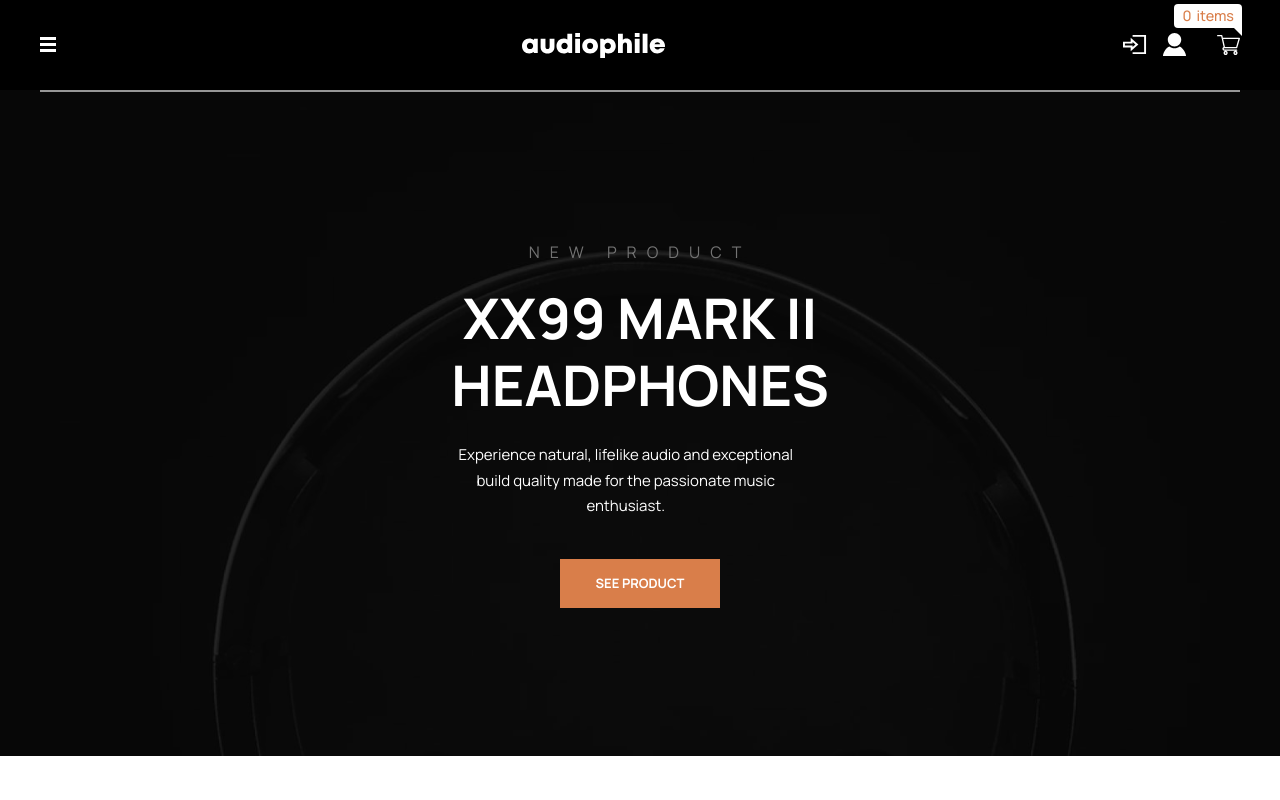
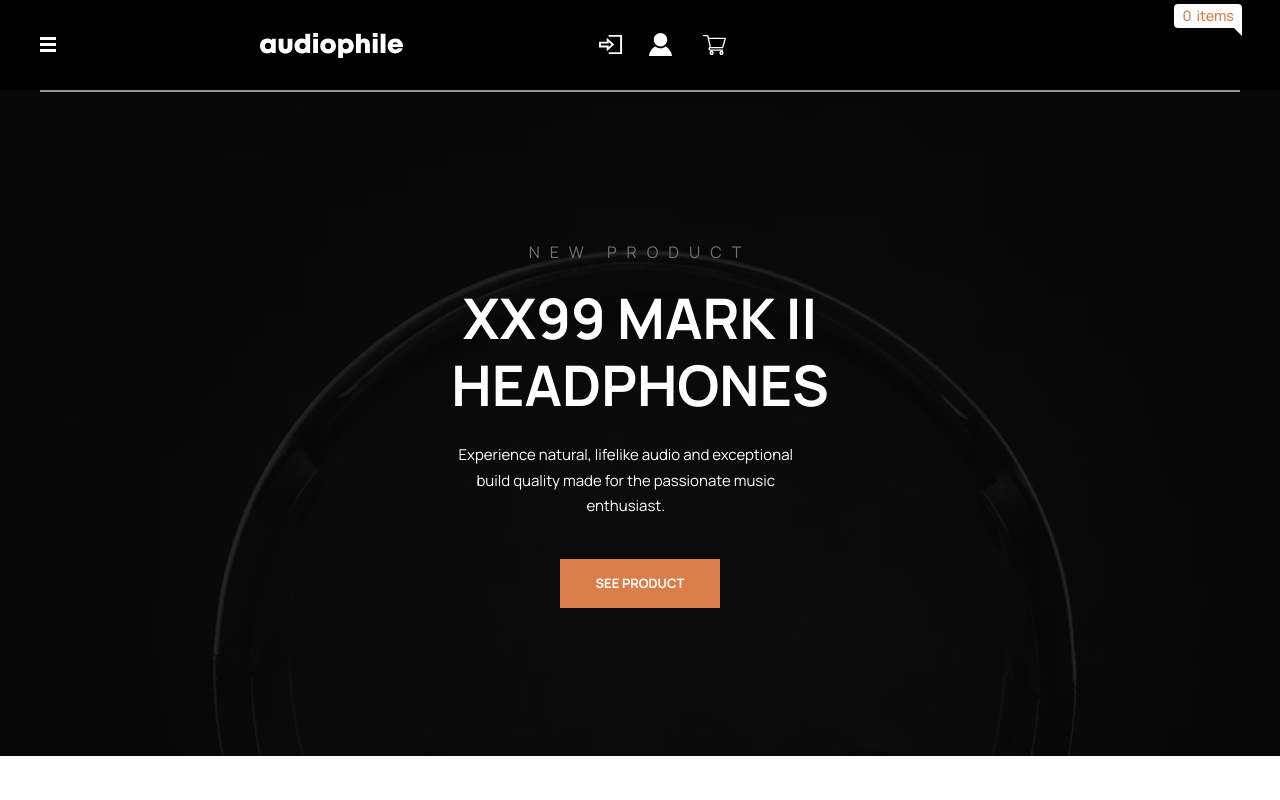
Before and after one commit to tpkhuong/audiophile-ecommerce-website, a Next.js app: page / in a window 1280 px wide. Shown: the top 800 px of the page. Built offline with nearby package versions, Linux system fonts and the light colour scheme; no server answers.

Commit message:
added container for login and register btns of logonavbar container.

```diff
--- a/Components/shared/LogoNavContainer.js
+++ b/Components/shared/LogoNavContainer.js
@@ -8,12 +8,6 @@ import { showMobileNav, targetLastMobileNavElement } from "../../utils/helpers";
 import { logoutHandler } from "../../utils/authHelpers";
 
 function LogoNavContainer({ children, ...props }) {
-  const [hasMounted, setHasMounted] = React.useState(false);
-  const { data: session, loading } = useSession();
-
-  React.useEffect(() => {
-    setHasMounted(true);
-  }, []);
   return (
     <div
       onKeyDown={targetLastMobileNavElement}
@@ -63,8 +57,33 @@ function LogoNavContainer({ children, ...props }) {
         </a>
       </Link>
       {/* full menu */}
-      <FullMenuNav headerNav="true" navLabel="primary" />
-      {/* login,register buttons */}
+      <FullMenuNav current={props.page} headerNav="true" navLabel="primary" />
+      <div
+        id="logonavspacer"
+        data-loginbtnrender="false"
+        className={LogoNavStyles[`spacer-container`]}
+      >
+        <LoginRegisterContainer />
+      </div>
+      {/* cart button */}
+      <CartBtnModal />
+    </div>
+  );
+}
+
+export default LogoNavContainer;
+
+function LoginRegisterContainer({ children, ...props }) {
+  const [hasMounted, setHasMounted] = React.useState(false);
+  const { data: session, loading } = useSession();
+
+  React.useEffect(() => {
+    setHasMounted(true);
+  }, []);
+  {
+    /* login,register buttons */
+  }
+  return (
     <div className={LogoNavStyles[`register-login-container`]}>
       {hasMounted ? (
         <React.Fragment>
@@ -75,7 +94,12 @@ function LogoNavContainer({ children, ...props }) {
                   className={LogoNavStyles[`login-btn`]}
                   aria-label="login with your user account"
                 >
-                    <svg xmlns="http://www.w3.org/2000/svg" viewBox="0 0 25 25">
+                  <svg
+                    xmlns="http://www.w3.org/2000/svg"
+                    //   width="42"
+                    //   height="42"
+                    viewBox="0 0 25 25"
+                  >
                     <path d="M10 2v2h12v16h-12v2h14v-20h-14zm0 7.408l2.963 2.592-2.963 2.592v-1.592h-8v-2h8v-1.592zm-2-4.408v4h-8v6h8v4l8-7-8-7z" />
                   </svg>
                 </a>
@@ -85,7 +109,12 @@ function LogoNavContainer({ children, ...props }) {
                   className={LogoNavStyles[`register-btn`]}
                   aria-label="regiser new user"
                 >
-                    <svg xmlns="http://www.w3.org/2000/svg" viewBox="0 0 25 25">
+                  <svg
+                    xmlns="http://www.w3.org/2000/svg"
+                    //   width="24"
+                    //   height="24"
+                    viewBox="0 0 25 25"
+                  >
                     <path d="M19 7.001c0 3.865-3.134 7-7 7s-7-3.135-7-7c0-3.867 3.134-7.001 7-7.001s7 3.134 7 7.001zm-1.598 7.18c-1.506 1.137-3.374 1.82-5.402 1.82-2.03 0-3.899-.685-5.407-1.822-4.072 1.793-6.593 7.376-6.593 9.821h24c0-2.423-2.6-8.006-6.598-9.819z" />
                   </svg>
                 </a>
@@ -102,7 +131,9 @@ function LogoNavContainer({ children, ...props }) {
                 >
                   <svg
                     fill="none"
+                    // height="24"
                     viewBox="0 0 23 23"
+                    // width="24"
                     xmlns="http://www.w3.org/2000/svg"
                   >
                     <path
@@ -131,10 +162,5 @@ function LogoNavContainer({ children, ...props }) {
         </React.Fragment>
       ) : null}
     </div>
-      {/* cart button */}
-      <CartBtnModal />
-    </div>
   );
 }
-
-export default LogoNavContainer;
--- a/config/database.js
+++ b/config/database.js
@@ -1,6 +1,6 @@
 import mongoose from "mongoose";
 
-const MONGODB_URI = process.env.NEXT_PUBLIC_MONGODB_URI;
+const MONGODB_URI = process.env.MONGODB_URI;
 
 if (!MONGODB_URI) {
   throw new Error(
--- a/styles/Components/shared/FullMenuNav.module.css
+++ b/styles/Components/shared/FullMenuNav.module.css
@@ -20,8 +20,8 @@
 /* desktop */
 
 /*****
-  declarations for footer nav for Footer component
-  *****/
+declarations for footer nav for Footer component
+*****/
 
 [data-isfooternav="true"] .navlist {
   display: flex;
@@ -44,8 +44,12 @@
 /* desktop */
 
 @media screen and (min-width: 90rem) {
+  [data-isheaderNav="true"] .navlink[data-currentpage="true"] {
+    color: var(--color-primary-orange);
+  }
   .desktop-nav[data-isheaderNav="true"] {
     display: revert;
+    margin-inline: 215px;
   }
   [data-isfooternav="true"] .navlist {
     margin-block: 0;
--- a/styles/Components/shared/LogoNavContainer.module.css
+++ b/styles/Components/shared/LogoNavContainer.module.css
@@ -7,7 +7,6 @@
   padding-inline: 24px;
   padding-block: 32px;
   gap: 10px;
-  /* position: relative; */
 }
 /* open/close mobile menu */
 
@@ -33,18 +32,36 @@
 .close-menu {
   background-color: transparent;
   padding: 0;
+  width: 24px;
 }
 
 .close-menu path {
   fill: var(--color-neutral-white);
 }
 
+/* logo */
+
+.logo {
+  margin-inline-end: 38px;
+}
+
+/* spacer */
+
+.spacer-container {
+  width: 56px;
+  height: 26px;
+  position: relative;
+  margin-inline-end: 12px;
+}
+
 /* register/login */
 
 .register-login-container {
   display: flex;
-  gap: 8px;
-  margin-inline-start: auto;
+  gap: 18px;
+  position: absolute;
+  left: 0;
+  top: 0;
 }
 
 .register-btn,
@@ -69,14 +86,19 @@
   .logo-nav-container {
     padding-inline: 40px;
   }
+
   .logo {
-    margin-inline: auto;
+    margin-inline: 186px;
+  }
+
+  .spacer-container {
+    width: 64px;
+    margin-inline-end: 30px;
   }
 
   .register-login-container {
     margin-inline-start: revert;
-    margin-inline-end: 20px;
-    gap: 16px;
+    gap: 26px;
   }
 }
 
@@ -86,18 +108,21 @@
   .logo-nav-container {
     padding-inline: 165px;
   }
+
   .button-container {
     display: none;
   }
 
   .logo {
     margin-inline: revert;
-    margin-inline-end: auto;
+  }
+
+  .spacer-container {
+    width: 72px;
+    margin-inline-end: 36px;
   }
 
   .register-login-container {
-    margin-inline-start: auto;
-    margin-inline-end: 36px;
     gap: 24px;
   }
 }
```
Also changed, not shown: pages/[category]/[product]/index.js (+5 -7 lines), 1 other file (tests, documents, lock files or other folders). Lines whose indentation alone changed are shown as unchanged.
